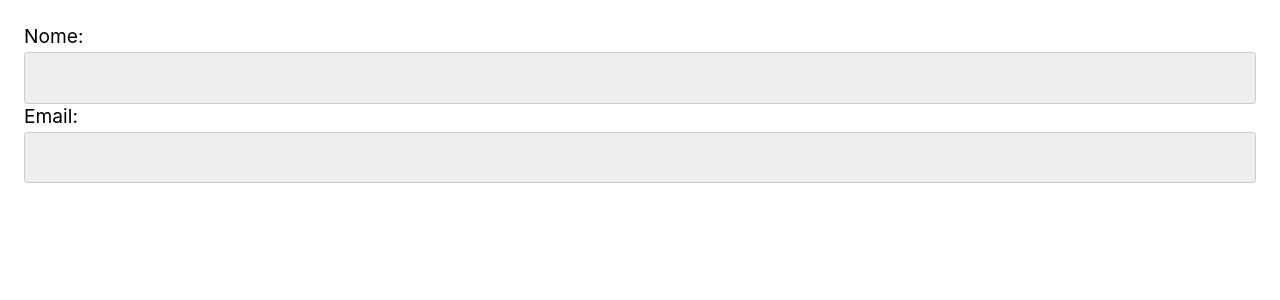
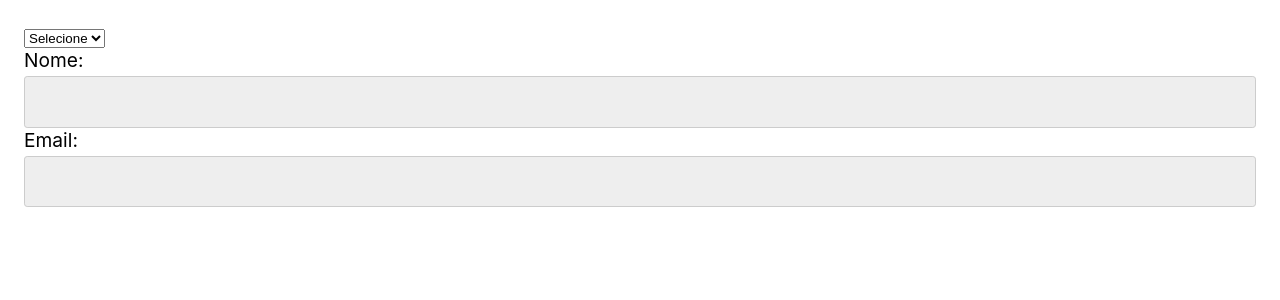
Before and after one commit to niltonxp/react-origamid, a React (Create React App) app: page / in a window 1280 px wide. Shown: the top 300 px of the page. Built offline with nearby package versions, Linux system fonts and the light colour scheme.

Commit message:
Componente Select

```diff
--- a/src/App.js
+++ b/src/App.js
@@ -1,14 +1,27 @@
 import React, { useState } from "react";
 import Input from "./Form/Input";
+import Select from "./Form/Select";
 
 const App = () => {
-  const [name, setName] = useState(null);
-  const [email, setEmail] = useState(null);
+  const [name, setName] = useState("");
+  const [email, setEmail] = useState("");
+  const [product, setProduct] = useState("");
 
   return (
     <form>
+      <Select
+        options={["teste", "teste1"]}
+        value={product}
+        setValue={setProduct}
+      />
       <Input id="name" label="Nome" value={name} setValue={setName} />
-      <Input id="email" label="Email" type="email" value={email} setValue={setEmail} />
+      <Input
+        id="email"
+        label="Email"
+        type="email"
+        value={email}
+        setValue={setEmail}
+      />
     </form>
   );
 };
--- /dev/null
+++ b/src/Form/Select.js
@@ -0,0 +1,24 @@
+import React from "react";
+
+function Select(props) {
+  const { options = [], value, setValue, ...rest } = props;
+
+  return (
+    <select
+      {...rest}
+      value={value}
+      onChange={({ target }) => setValue(target.value)}
+    >
+      <option value="" disabled>
+        Selecione
+      </option>
+      {options.map((option, index) => (
+        <option key={`${option}-${index}`} value={option}>
+          {option}
+        </option>
+      ))}
+    </select>
+  );
+}
+
+export default Select;
```
